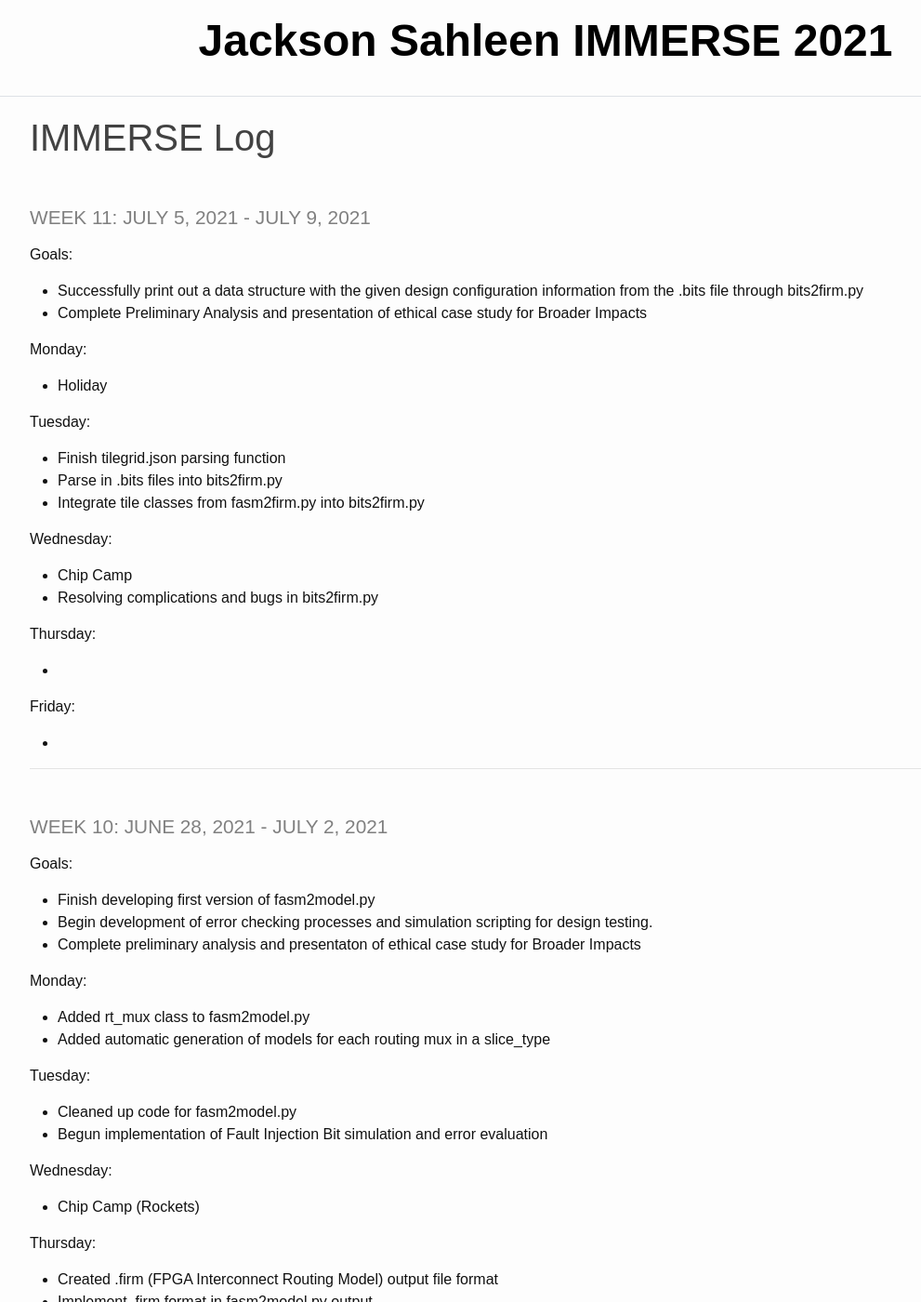
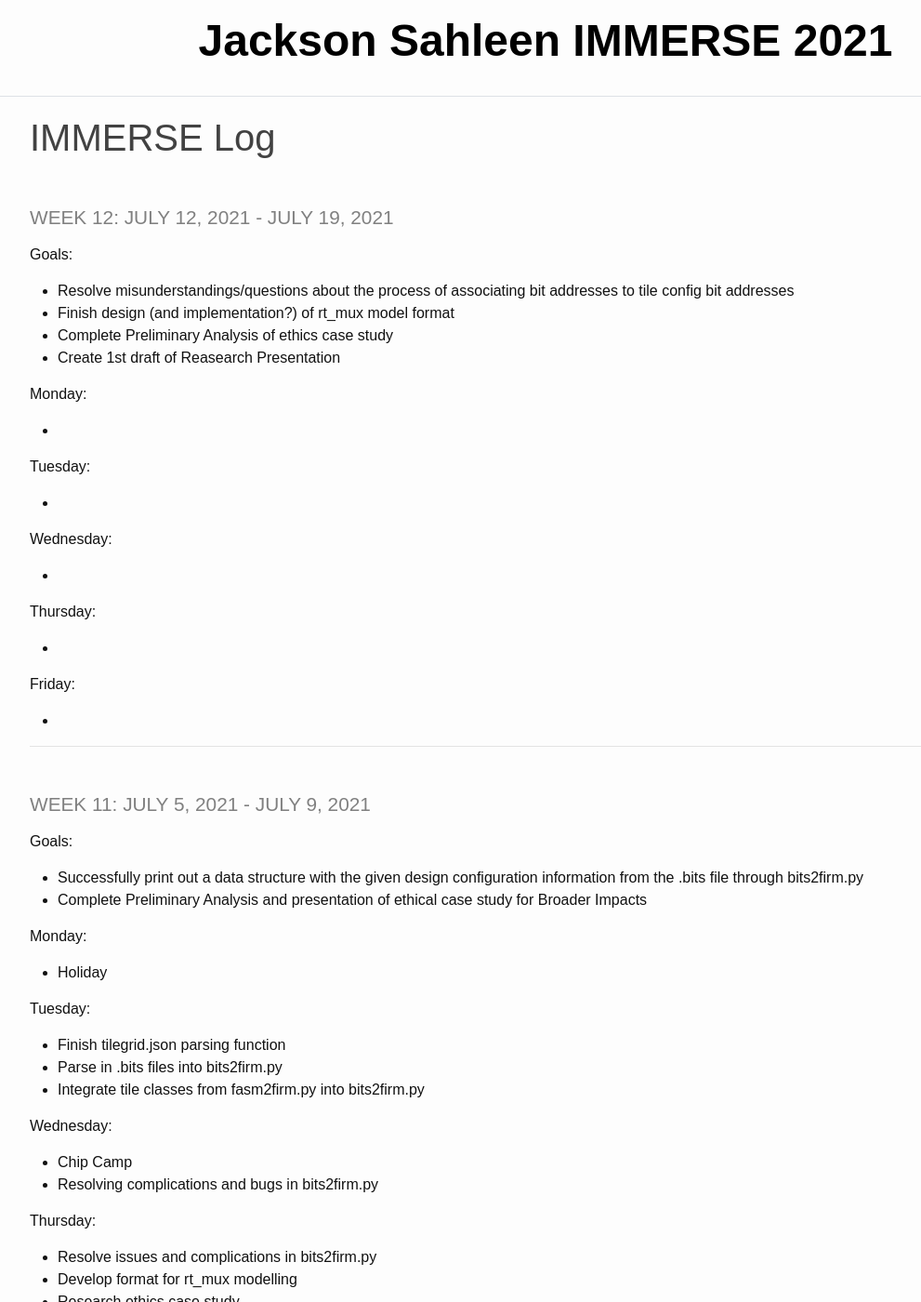
Before and after one commit to JacksonSahleen/IMMERSE_2021_log, a Jekyll site: the page built from _pages/log.md, in a window 1280 px wide and 1400 px high. Shown: the whole window at 93% size, without its empty margins (53-1044 px from the left). Built offline with Jekyll 4.4.1, drawn with Linux system fonts in a browser that asks for light colours; some of the changed text lies outside the part shown.

Commit message:
v4.13: Updated through 7/9/2021

```diff
--- a/_pages/log.md
+++ b/_pages/log.md
@@ -2,6 +2,37 @@
 layout: default
 title: IMMERSE Log
 ---
+
+### Week 12: July 12, 2021 - July 19, 2021
+
+**Goals**:
+
+- Resolve misunderstandings/questions about the process of associating bit addresses to tile config bit addresses
+- Finish design (and implementation?) of rt_mux model format
+- Complete Preliminary Analysis of ethics case study
+- Create 1st draft of Reasearch Presentation
+
+**Monday**:
+
+-
+
+**Tuesday**:
+
+-
+
+**Wednesday**:
+
+-
+
+**Thursday**:
+
+-
+
+**Friday**:
+
+-
+
+----
 
 ### Week 11: July 5, 2021 - July 9, 2021
 
@@ -27,11 +58,15 @@ title: IMMERSE Log
 
 **Thursday**:
 
--
+- Resolve issues and complications in bits2firm.py
+- Develop format for rt_mux modelling
+- Research ethics case study
 
 **Friday**:
 
--
+- Install and setup of Vivado 2019.1 and designs for testing
+- Develop format for rt_mux modelling
+- Resolve current issues in bits2firm.py
 
 ----
 
```
